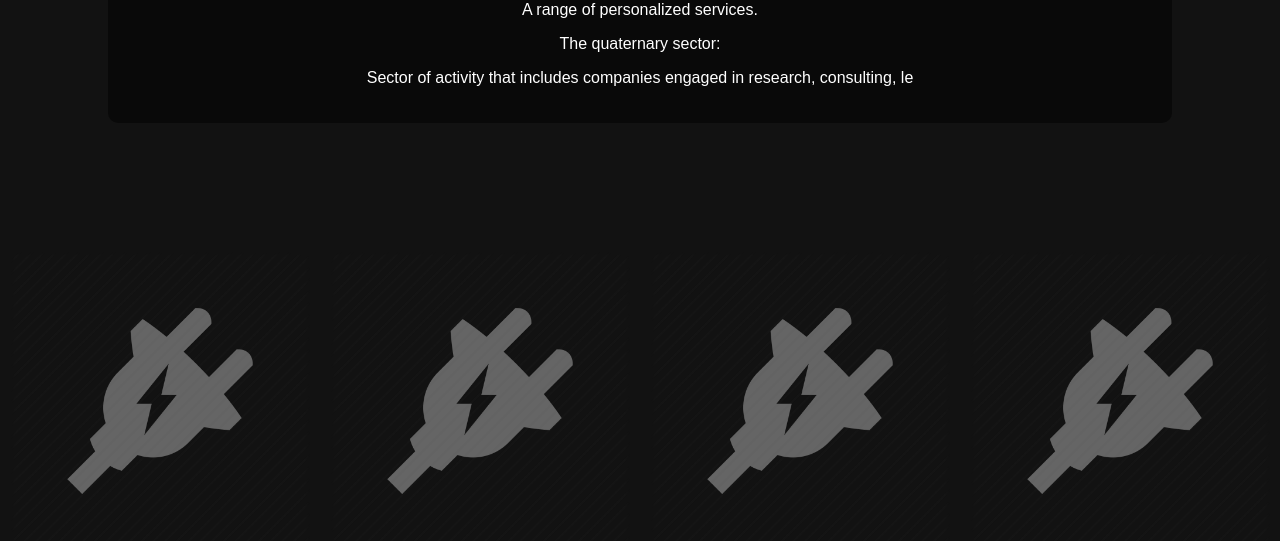
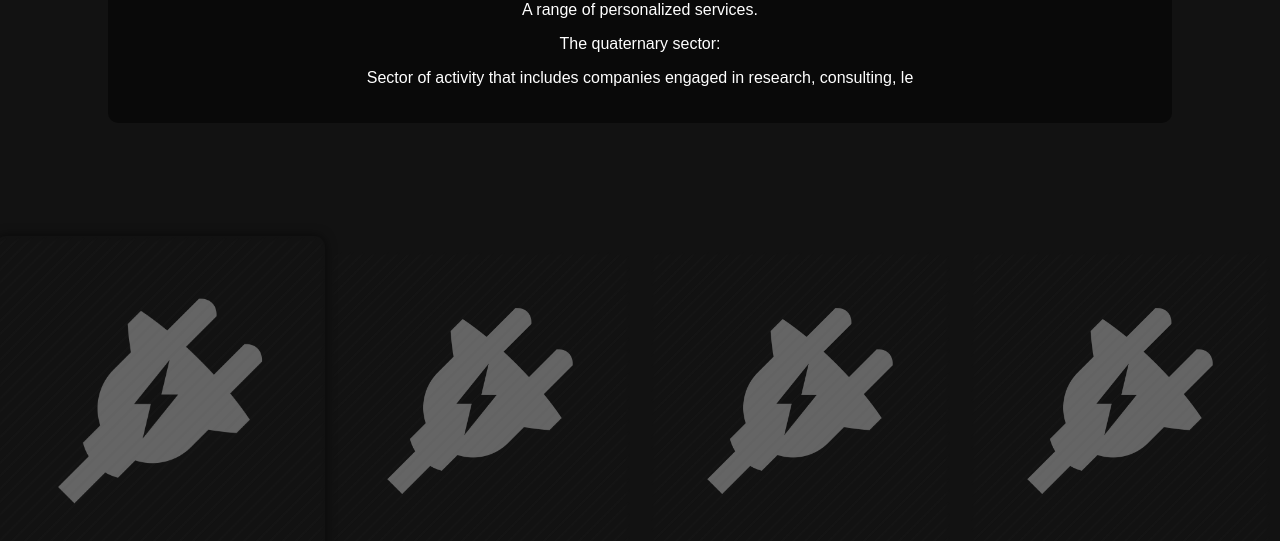
Before and after one commit to LTinformatique/LTinformatique.github.io, a plain HTML site: page index.html in a window 1280 px wide. In both pictures the pointer is over the picture 160 px from the left and 698 px from the top of the page. Shown: the part 297-838 px from the top of the page. Drawn offline with Linux system fonts and the light colour scheme.

Commit message:
Update index.html

```diff
--- a/index.html
+++ b/index.html
@@ -87,6 +87,7 @@
             margin-top: 20px;
         }
 
+
         .carousel img {
             max-width: 100%;
             height: auto;
@@ -94,6 +95,11 @@
             margin: 10px;
             max-height: 300px;
             border-radius: 10px;
+        }
+
+         .carousel img:hover {
+            transform: scale(1.1); /* Enlarge the image on hover */
+            box-shadow: 0 0 10px rgba(0, 0, 0, 0.6); /* Add a shadow effect on hover */
         }
 
         @media screen and (max-width: 768px) {
```
